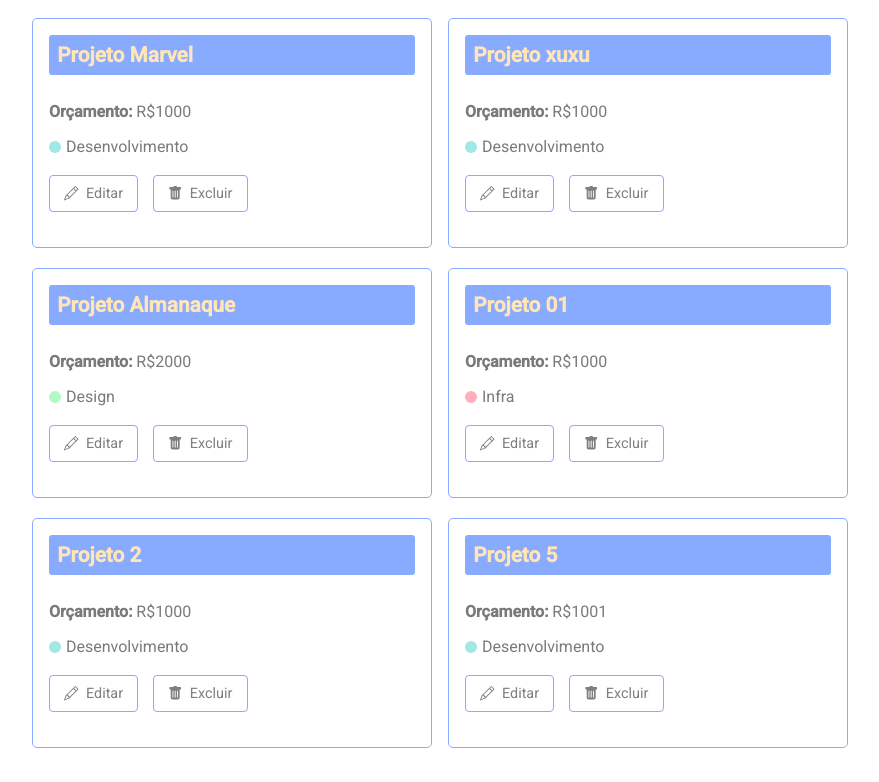
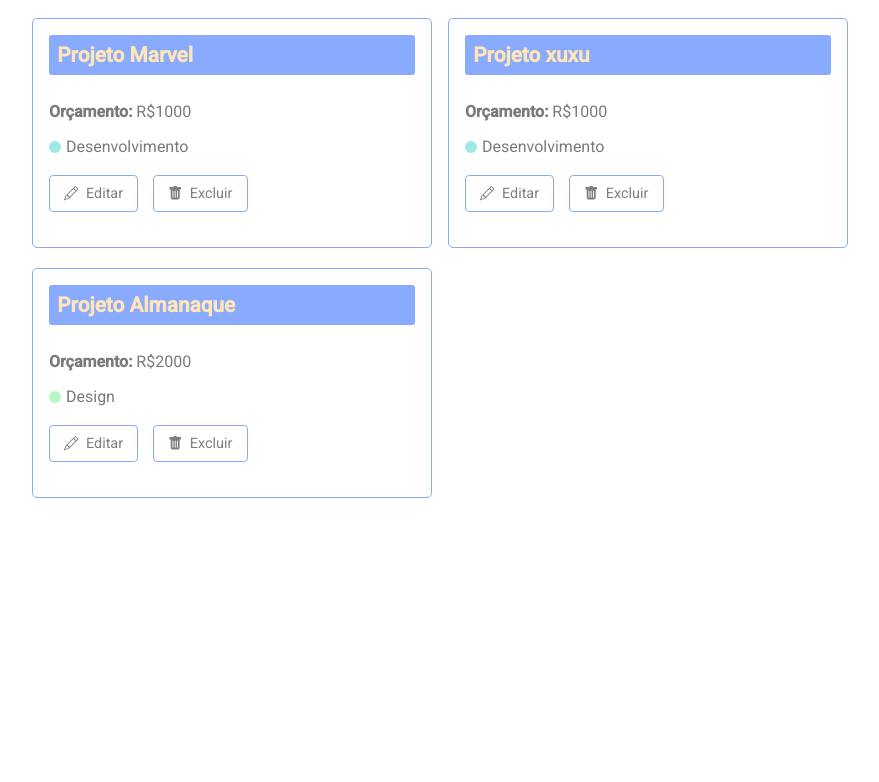
Before and after one commit to itseduardolima/WebDevManager, a React (Create React App) app: page /projects in a window 1280 px wide. Shown: the part 614-1396 px from the top of the page, without its empty margins (2-881 px from the left). After the commit the page ends 1146 px from the top, so only its background shows below. Built offline with nearby package versions, Linux system fonts and the light colour scheme; data requests are answered from the project's data file.

Commit message:
fetch delete

```diff
--- a/db.json
+++ b/db.json
@@ -40,7 +40,6 @@
       "services": [],
       "id": 4
     },
-
     {
       "name": "Projeto xuxu",
       "budget": "1000",
@@ -62,39 +61,6 @@
       "cost": 0,
       "services": [],
       "id": 7
-    },
-    {
-      "name": "Projeto 01",
-      "budget": "1000",
-      "category": {
-        "id": "1",
-        "name": "Infra"
-      },
-      "cost": 0,
-      "services": [],
-      "id": 8
-    },
-    {
-      "name": "Projeto 2",
-      "budget": "1000",
-      "category": {
-        "id": "2",
-        "name": "Desenvolvimento"
-      },
-      "cost": 0,
-      "services": [],
-      "id": 9
-    },
-    {
-      "name": "Projeto 5",
-      "budget": "1001",
-      "category": {
-        "id": "2",
-        "name": "Desenvolvimento"
-      },
-      "cost": 0,
-      "services": [],
-      "id": 10
     }
   ],
   "categories": [
--- a/src/pages/Projects/index.js
+++ b/src/pages/Projects/index.js
@@ -11,6 +11,7 @@
 function Projects() {
   const [projects, setProjects] = useState([]);
   const [removeLoading, setRemoveLoading] = useState(false);
+  const [projectMessage, setProjectMessage] = useState("");
 
   const location = useLocation();
   let message = "";
@@ -37,6 +38,20 @@
     );
   }, []);
 
+  function removeProject(id) {
+    fetch(`http://localhost:5000/projects/${id}`, {
+      method: "DELETE",
+      headers: {
+        "Content-Type": "application/json",
+      },
+    })
+      .then((resp) => resp.json())
+      .then(() => {
+        setProjects(projects.filter((project) => project.id !== id));
+       setProjectMessage("Projeto removido com sucesso!");
+      });
+  }
+
   return (
     <div>
       <Navbar />
@@ -48,6 +63,7 @@
           <LinkButton to="/newproject" text="Criar projeto" />
         </div>
         {message && <Message type="success" msg={message} />}
+        {projectMessage && <Message type="success" msg={projectMessage} />}
         <Container customClass="start">
           {projects.length > 0 &&
             projects.map((project) => (
@@ -58,11 +74,15 @@
                   budget={project.budget}
                   category={project.category.name}
                   key={project.id}
-                  //handleRemove={removeProject}
+                  handleRemove={removeProject}
                 />
               </div>
             ))}
-          {!removeLoading && <div className="loader_container"><span className="loader"></span></div>}
+          {!removeLoading && (
+            <div className="loader_container">
+              <span className="loader"></span>
+            </div>
+          )}
           {removeLoading && projects.length === 0 && (
             <p>Não há projetos cadastrados!</p>
           )}
```
